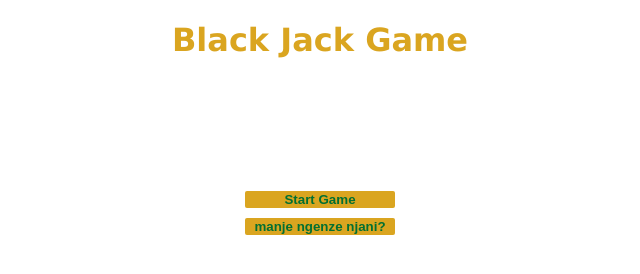
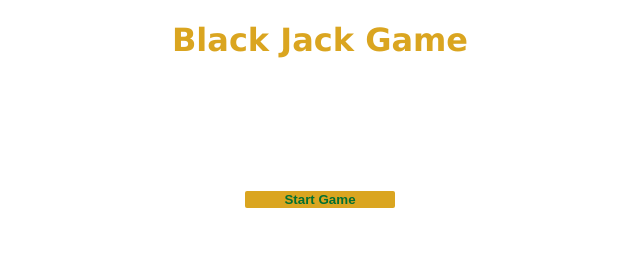
Before and after one commit to itsmesihle/Casino, a plain HTML site: page index.html in a window 1280 px wide. Shown: the whole page, without its empty margins (320-960 px from the left). Drawn offline with Linux system fonts and the light colour scheme.

Commit message:
removed the new issue button thats hard coded into the HTML

```diff
--- a/index.html
+++ b/index.html
@@ -19,8 +19,6 @@
     </div>
     <div id="buttons-main">
       <button id="buttons" onclick="startGame()">Start Game</button>
-      <button id="buttons">manje ngenze njani?</button>
-      <!--  <button id="buttons" onclick="issueNewCard()">New Card</button> -->
     </div>
   </body>
 </html>
```
